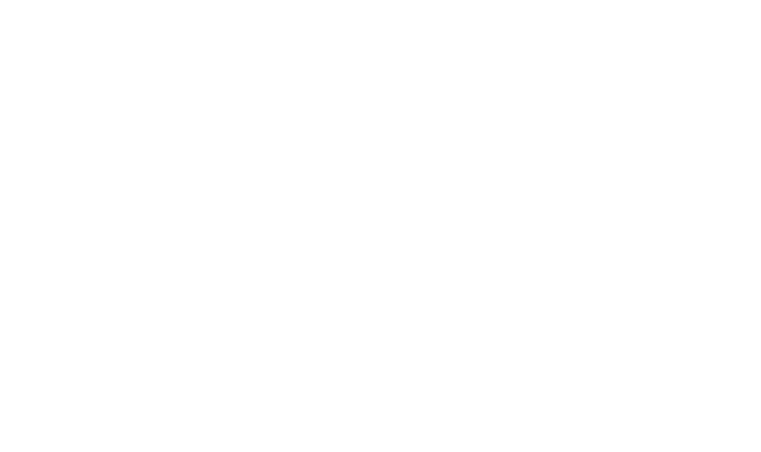
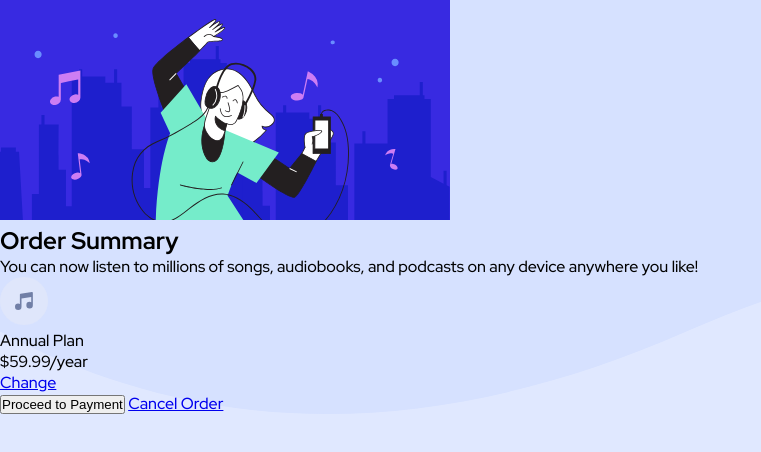
Before and after one commit to Remy349/order-summary-component, a plain HTML site: page index.html in a window 1280 px wide. Shown: the whole page, without its empty margins (0-761 px from the left). Drawn offline with Linux system fonts and the light colour scheme.

Commit message:
HTML structure completed, just need to add the styles

```diff
--- a/assets/scss/styles.scss
+++ b/assets/scss/styles.scss
@@ -1,4 +1,12 @@
 @import url('https://fonts.googleapis.com/css2?family=Red+Hat+Display:wght@500;700;900&display=swap');
+
+// > Primary
+$pale-blue: hsl(225, 100%, 94%);
+$bright-blue: hsl(245, 75%, 52%);
+// > Neutral
+$very-pale-blue: hsl(225, 100%, 98%);
+$desaturated-blue: hsl(224, 23%, 55%);
+$dark-blue: hsl(223, 47%, 23%);
 
 * {
   margin: 0;
@@ -8,4 +16,8 @@
 
 body {
   font-family: 'Red Hat Display', sans-serif;
+  background-color: $pale-blue;
+  background-image: url("../../images/pattern-background-desktop.svg");
+  background-size: cover;
+  background-repeat: no-repeat;
 }
--- a/index.html
+++ b/index.html
@@ -12,18 +12,37 @@
   <link rel="stylesheet" href="./assets/css/styles.css">
 </head>
 <body>
-
-  <!--Order Summary-->
-
-  <!--You can now listen to millions of songs, audiobooks, and podcasts on any -->
-  <!--device anywhere you like!-->
-
-  <!--Annual Plan-->
-  <!--$59.99/year-->
-
-  <!--Change-->
-
-  <!--Proceed to Payment-->
-  <!--Cancel Order-->
+  <main class="main">
+    <article class="order">
+      <div class="order__image">
+        <img src="./images/illustration-hero.svg" alt="Illustration">
+      </div>
+      <h1 class="order__title">
+        Order Summary
+      </h1>
+      <p class="order__desc">
+        You can now listen to millions of songs, audiobooks,
+        and podcasts on any device anywhere you like!
+      </p>
+      <div class="order__plan">
+        <div class="order__plan-price">
+          <img src="./images/icon-music.svg" alt="Music icon">
+          <div class="order__plan-price_info">
+            <p>Annual Plan</p>
+            <span>$59.99/year</span>
+          </div>
+        </div>
+        <a class="order__plan-change" href="#">
+          Change
+        </a>
+      </div>
+      <button type="button" class="order__btn">
+        Proceed to Payment
+      </button>
+      <a class="order__cancel" href="#">
+        Cancel Order
+      </a>
+    </article>
+  </main>
 </body>
 </html>
```
Also changed, not shown: assets/css/styles.css, 1 other file.
